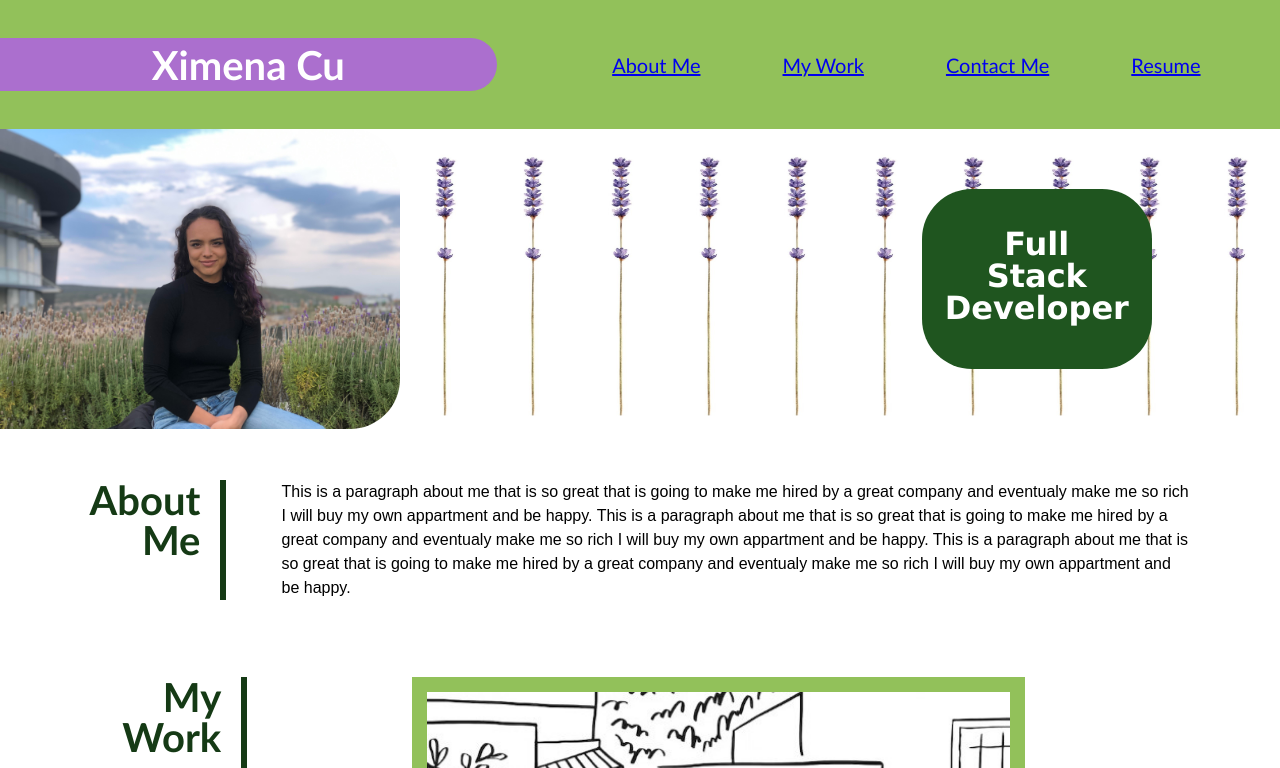
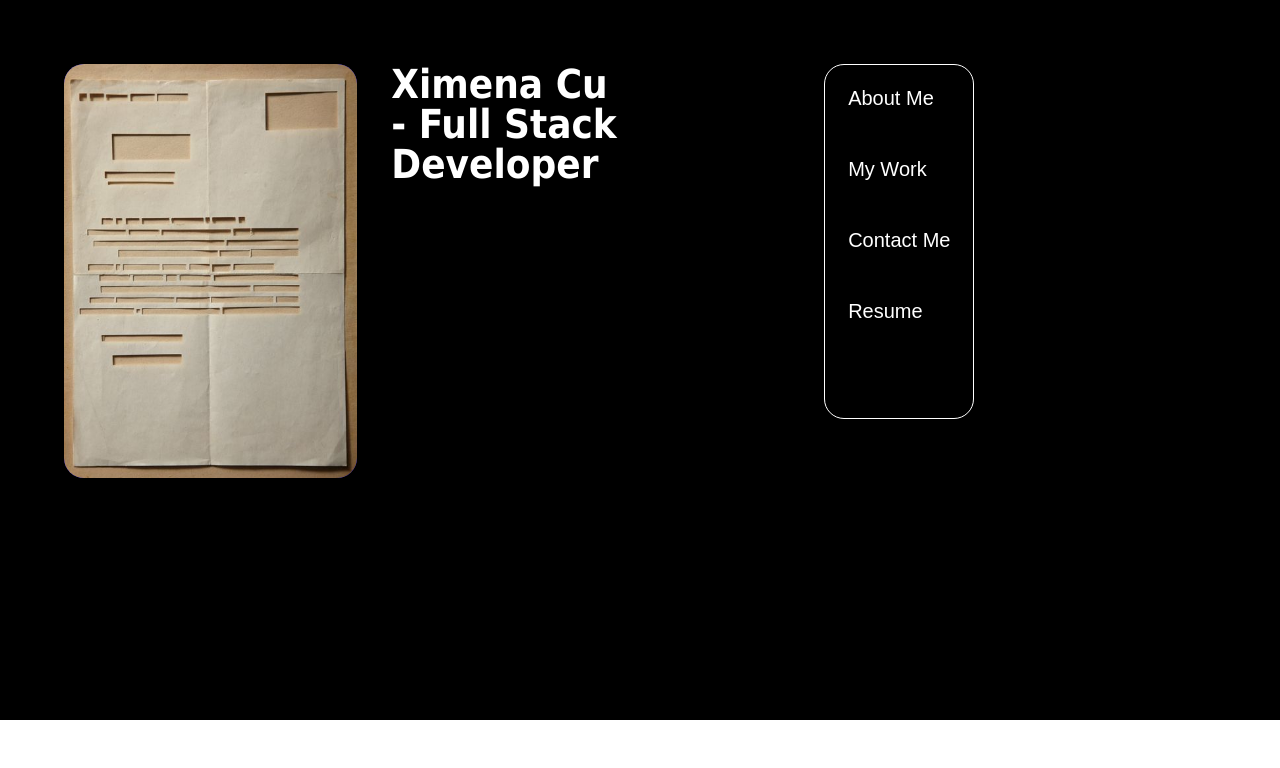
Before and after one commit to Ximenacu/Challenge2_final, a plain HTML site: page index.html in a window 1280 px wide. Shown: the top 768 px of the page. Drawn offline with Linux system fonts and the light colour scheme.

Commit message:
changing styling

```diff
--- a/assets/CSS/style.css
+++ b/assets/CSS/style.css
@@ -2,37 +2,61 @@ body{
     background-color: white;
 }
 
+/* img{
+
+} */
 /* ------------- This is the HEADER section  */
 header {
-    background-color: #92C15A;
-    font-family: 'Trebuchet MS', 'Lucida Sans Unicode', 'Lucida Grande', 'Lucida Sans', Arial, sans-serif;
-    display: flex;
-    justify-content: space-between;
+    background-color: black;
+    /* font-family: 'Trebuchet MS', 'Lucida Sans Unicode', 'Lucida Grande', 'Lucida Sans', Arial, sans-serif; */
+     display: flex;
+    /*justify-content: space-between;
     align-items: center;
     padding: 3%;
-    padding-left: 0px;
+    padding-left: 0px; */
+    height: 90vh;
+    padding: 5%;
+
+}
+
+#animg{
+    border-radius: 20px;
+    height: 70%;
+    background-color: blue;
+    margin-right: 3%;
 }
 
 header h1{  /* ---- Ximena Cu  */
     font-size: 40px;
     color: white;
-    background-color: #ab6fce; /* #153A15  */
+    font-family: 'Tahoma','Gatwick Bold';
+    margin-right: 18%;
+    /* background-color: #ab6fce;
     border-top-right-radius: 50px;
     border-bottom-right-radius: 50px;
     width: 40%;
     text-align: center;
-    padding: 0.5%;
+    padding: 0.5%; */
     /* border: 7px solid #3B7020; #0C1D0F  */
-    border-left: 0px;
+    /* border-left: 0px;    */
     /* border-right: 10px solid #3B7020 ; */
 }
 
 
-header ul {   /* ---- Menu  */
-    width: 54%;
-    display: flex;
-    justify-content:space-around;
+header ul {
     font-size: 20px;
+    border-radius: 20px;
+    border: 1px solid white;
+    padding: 2%;
+    height: 60%;
+
+}
+header ul li{
+    margin-bottom: 50%;
+}
+a:link{
+    color: white;
+    text-decoration: none;
 }
 
 /* ------------- This is the WELCOME IMAGE section  */
@@ -171,9 +195,9 @@ main img:hover {
     width: 98%;
 }
 
-/* .smallimg:hover.text{
+.smallimgs:hover, .text:hover{
     background-color: #795ac1;
-} */
+}
 
 
 /* ------------- This is the Contact Me section  */
--- a/index.html
+++ b/index.html
@@ -11,7 +11,8 @@
 
 <body>
     <header >  <!-- This is the HEADER section. -->
-             <h1>Ximena Cu</h1>
+        <img id="animg" src="./assets/images/animg.jpeg" alt="An Image."/>
+        <h1>Ximena Cu<br> - Full Stack <br> Developer</h1>
         <ul>
             <li><a href="#About-Me">About Me</a></li>
             <li><a href="#My-Work">My Work</a></li>
@@ -20,24 +21,6 @@
         </ul>
     </header>
 
-<figure>  <!-- This is the WELCOME IMAGE section. -->
-    <section>
-        <img id="welcomeimg" src="./assets/images/xime.jpg" alt="Welcome image."/>
-        <img id="welcomeimg1" src="./assets/images/lavanda.jpg" alt="Welcome image."/>
-        <img id="welcomeimg1" src="./assets/images/lavanda.jpg" alt="Welcome image."/>
-        <img id="welcomeimg1" src="./assets/images/lavanda.jpg" alt="Welcome image."/>
-        <img id="welcomeimg1" src="./assets/images/lavanda.jpg" alt="Welcome image."/>
-        <img id="welcomeimg1" src="./assets/images/lavanda.jpg" alt="Welcome image."/>
-        <!-- <img id="welcomeimg" src="./assets/images/xime.jpg" alt="Welcome image."/> -->
-        <img id="welcomeimg1" src="./assets/images/lavanda.jpg" alt="Welcome image."/>
-        <img id="welcomeimg1" src="./assets/images/lavanda.jpg" alt="Welcome image."/>
-        <img id="welcomeimg1" src="./assets/images/lavanda.jpg" alt="Welcome image."/>
-        <img id="welcomeimg1" src="./assets/images/lavanda.jpg" alt="Welcome image."/>
-        <img id="welcomeimg1" src="./assets/images/lavanda.jpg" alt="Welcome image."/>
-        <!-- <img id="welcomeimg" src="./assets/images/xime.jpg" alt="Welcome image."/> -->
-    </section>
-    <div> <h2>Full</h2><h2>Stack</h2><h2>Developer</h2> </div>
-</figure>
 
 <main> <!-- This is the MAIN section. -->
     <section class="aboutMe" id="About-Me"> <!-- This is the ABOUT ME section. -->
@@ -55,7 +38,7 @@
         <section> <!-- class="boxes" -->
             <section class="bigbox">
                 <a href="https://docs.google.com/document/d/1aOB8_Y081--ZI7wkBNObKgJrrNHsY9Tk8gBvNwQyGv8/edit?usp=sharing">
-                <img id="bigimg" src="./assets/images/whitecomputer.jpg" alt="Work Example 1" /> </a>
+                <img id="bigimg" src="./assets/images/moodify.jpg" alt="Work Example 1" /> </a>
                 <div class="man"><h1>Big Website</h1><p>Big Website that is amazing.</p></div>
             </section>
 
@@ -63,8 +46,8 @@
                 <section class="updown">
 
                     <a id="link" href="https://docs.google.com/document/d/1aOB8_Y081--ZI7wkBNObKgJrrNHsY9Tk8gBvNwQyGv8/edit?usp=sharing">
-                    <img class="smallimgs" src="./assets/images/workexample1.jpg" alt="Work Example 2"/> </a>
-                    <div class="text" id="left"><h1>Cool Website</h1><p>Cool Website that is amazing.</p></div>
+                    <img class="smallimgs" src="./assets/images/workexample1.jpg" alt="Work Example 2"/>
+                    <div class="text " id="left"><h1 class="smallimgs">Cool Website</h1><p class="smallimgs">Cool Website that is amazing.</p></div></a>
 
                     <a  href="https://docs.google.com/document/d/1aOB8_Y081--ZI7wkBNObKgJrrNHsY9Tk8gBvNwQyGv8/edit?usp=sharing">
                     <img class="smallimgs" id="leftimg" src="./assets/images/workexample2.jpg" alt="Work Example 3"/> </a>
```
Also changed, not shown: assets/images/animg.jpeg (added), assets/images/moodify.jpg (added), 1 other file. Lines whose indentation alone changed are shown as unchanged.
